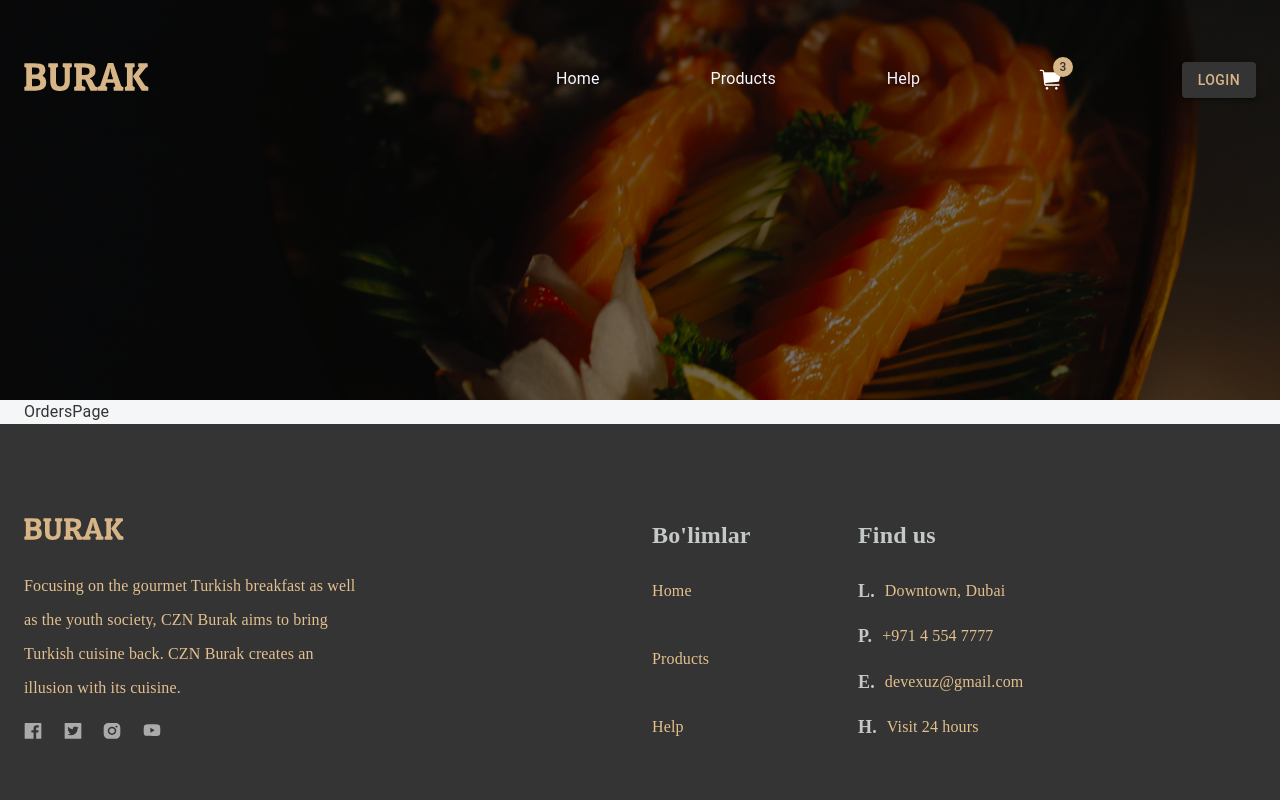
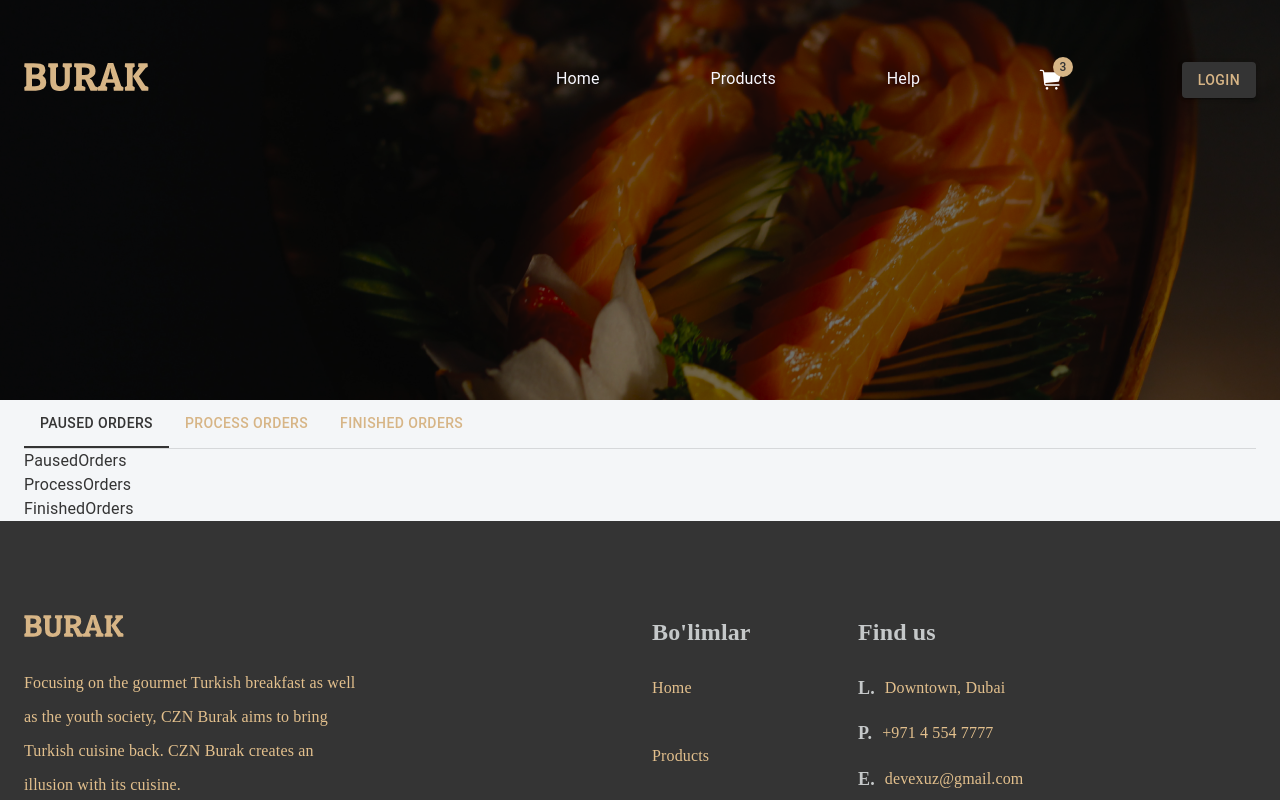
Before and after one commit to balumaqsud/burak-react-frontend, a React (Create React App) app: page /orders in a window 1280 px wide. Shown: the top 800 px of the page. Built offline with nearby package versions, Linux system fonts and the light colour scheme.

Commit message:
fix: orders page seccions updated, modified

```diff
--- /dev/null
+++ b/src/app/screens/ordersPage/FinishedOrders.tsx
@@ -0,0 +1,7 @@
+import React from "react";
+
+const FinishedOrders = () => {
+  return <div>FinishedOrders</div>;
+};
+
+export default FinishedOrders;
--- a/src/app/screens/ordersPage/index.tsx
+++ b/src/app/screens/ordersPage/index.tsx
@@ -1,11 +1,49 @@
-import { Container } from "@mui/material";
+import { Container, Stack, Box } from "@mui/material";
+import { useState, SyntheticEvent } from "react";
+import Tabs from "@mui/material/Tabs";
+import Tab from "@mui/material/Tab";
+import TabContext from "@mui/lab/TabContext";
+import LocationOnIcon from "@mui/icons-material/LocationOn";
 import PausedOrders from "./PausedOrders";
-import FineshedOrders from "./FineshedOrders";
+import FinishedOrders from "./FinishedOrders";
 import ProcessOrders from "./ProcessOrders";
 import React from "react";
+import "../../../css/order.css";
 
 const OrdersPage = () => {
-  return <Container>OrdersPage</Container>;
+  const [value, setValue] = useState("1");
+  const handleChange = (e: SyntheticEvent, newValue: string) => {
+    setValue(newValue);
+  };
+  return (
+    <div className="order-page">
+      <Container>
+        <Stack className="order-left">
+          <TabContext value={value}>
+            <Box className="order-nav-frame">
+              <Box sx={{ borderBottom: 1, borderColor: "divider" }}>
+                <Tabs
+                  value={value}
+                  onChange={handleChange}
+                  aria-label="tabs example"
+                  className="order_list"
+                >
+                  <Tab label="Paused Orders" value={"1"} />
+                  <Tab label="Process Orders" value={"2"} />
+                  <Tab label="Finished Orders" value={"3"} />
+                </Tabs>
+              </Box>
+            </Box>
+            <Stack>
+              <PausedOrders />
+              <ProcessOrders />
+              <FinishedOrders />
+            </Stack>
+          </TabContext>
+        </Stack>
+      </Container>
+    </div>
+  );
 };
 
 export default OrdersPage;
```
Also changed, not shown: src/app/screens/ordersPage/FineshedOrders.tsx (deleted, +0 -7 lines), src/css/order.css (added).
